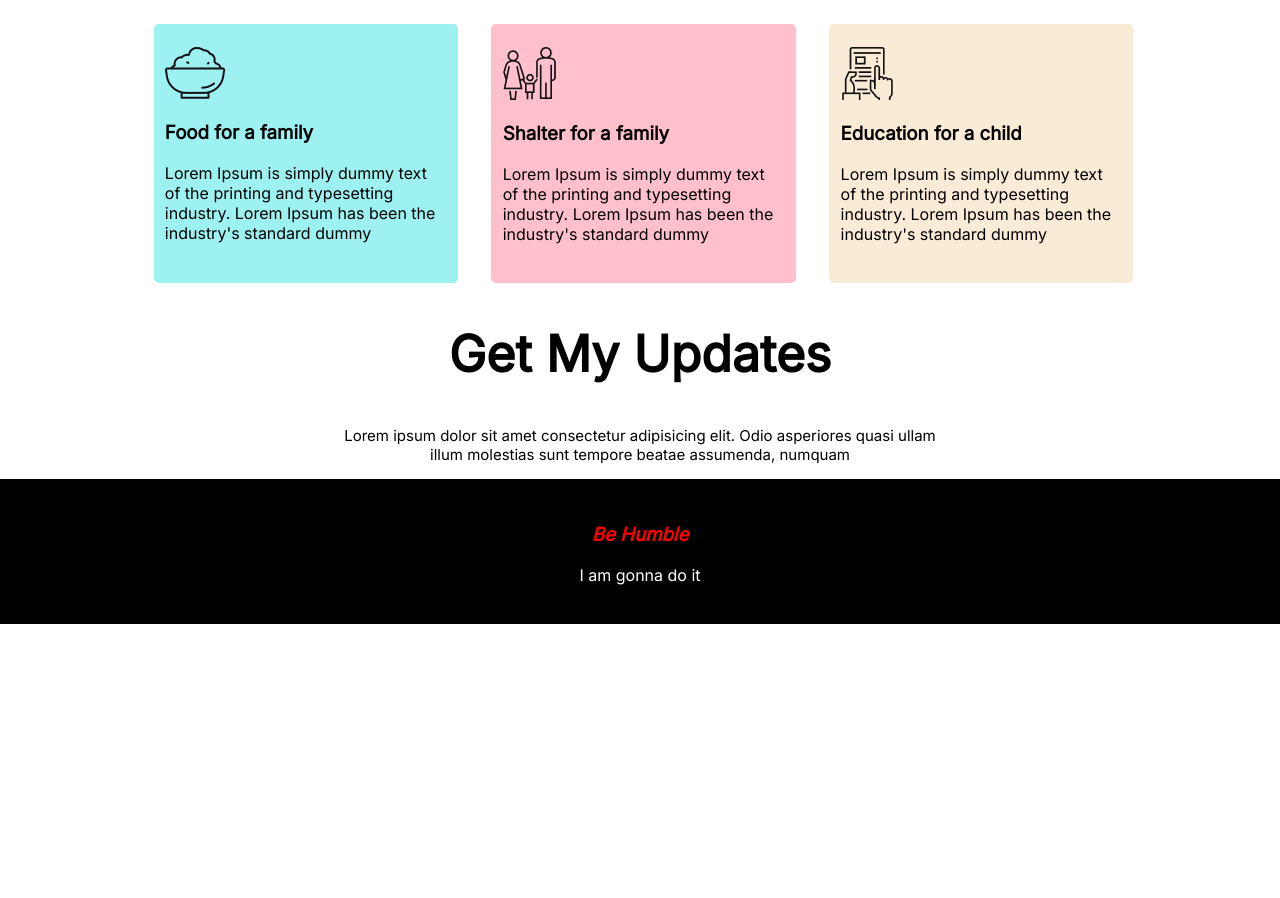
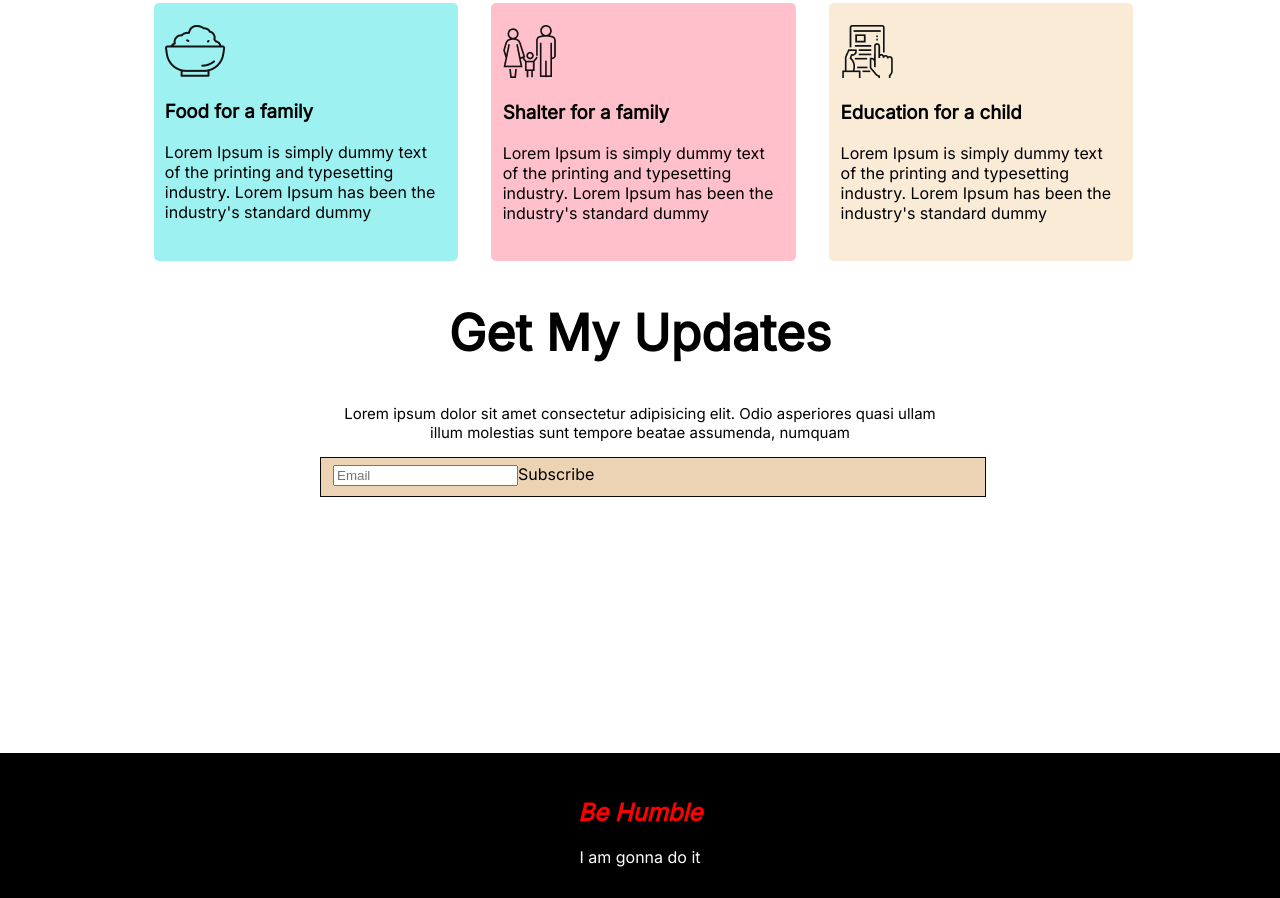
Before and after one commit to ShakilTalukder07/disaster-relief, a plain HTML site: page index.html in a window 1280 px wide. Shown: the part 1359-2257 px from the top of the page. Before the commit the page ends 1983 px from the top, so only its background shows below. Drawn offline with Linux system fonts and the light colour scheme.

Commit message:
going on

```diff
--- a/index.html
+++ b/index.html
@@ -14,8 +14,8 @@
 
     <!-- ....................part1....................  -->
     <section  class="top-banner">
-        <div class="text-position">
-                <h1 class="head-line">Let's Help Those Who Are <br>
+        <div>
+                <h1 class="head-line text-position">Let's Help Those Who Are <br>
                     More In Need</h1>
                     <p class="sub-line">Lorem Ipsum is simply dummy text of the printing and typesetting industry. <br> Lorem Ipsum has been the industry's standard dummy</p>
                 <a href="" class="btn">Donate Now</a>
@@ -81,13 +81,18 @@
     <section>
         <h1 class="head-line-4">Get My Updates</h1>
         <p class="sub-line-4">Lorem ipsum dolor sit amet consectetur adipisicing elit. Odio asperiores quasi ullam <br> illum molestias sunt tempore beatae assumenda, numquam</p>
+        <form>
+            <fieldset class="">
+                <input type="text" placeholder="Email">Subscribe
+            </fieldset>
+        </form>
 
     </section>
 
     <!-- .........................footer................................ -->
 
     <footer>
-        <h3 class="f-line-1"><i>Be Humble</i></h3>
+        <h2 class="f-line-1"><i>Be Humble</i></h2>
         <p class="f-line-2">I am gonna do it</p>
     </footer>
 </body>
--- a/style.css
+++ b/style.css
@@ -36,7 +36,7 @@ body{
 
 .top-banner{
     height: 100vh;
-    background: url(images/donation6.jpg);
+    background: url(images/donation3.jpg);
     background-repeat: no-repeat;
     background-position: center;
     background-size: 100%;
@@ -52,6 +52,7 @@ body{
     text-decoration: none;
     background-color: orange;
     margin-left: 45%;
+    margin-top: 10%;
 }
 .display-container{
     display: flex;
@@ -111,6 +112,14 @@ body{
 .food{
     background-color: rgb(157, 241, 241);
 }
+fieldset{
+    border: solid 1px #080808;
+    background-color: rgb(236, 211, 180);
+    margin-left: 25%;
+    height: 30%;
+    width: 50%;
+    margin-bottom: 20%;
+}
 footer{
     background-color: black;
     text-align: center;
```
